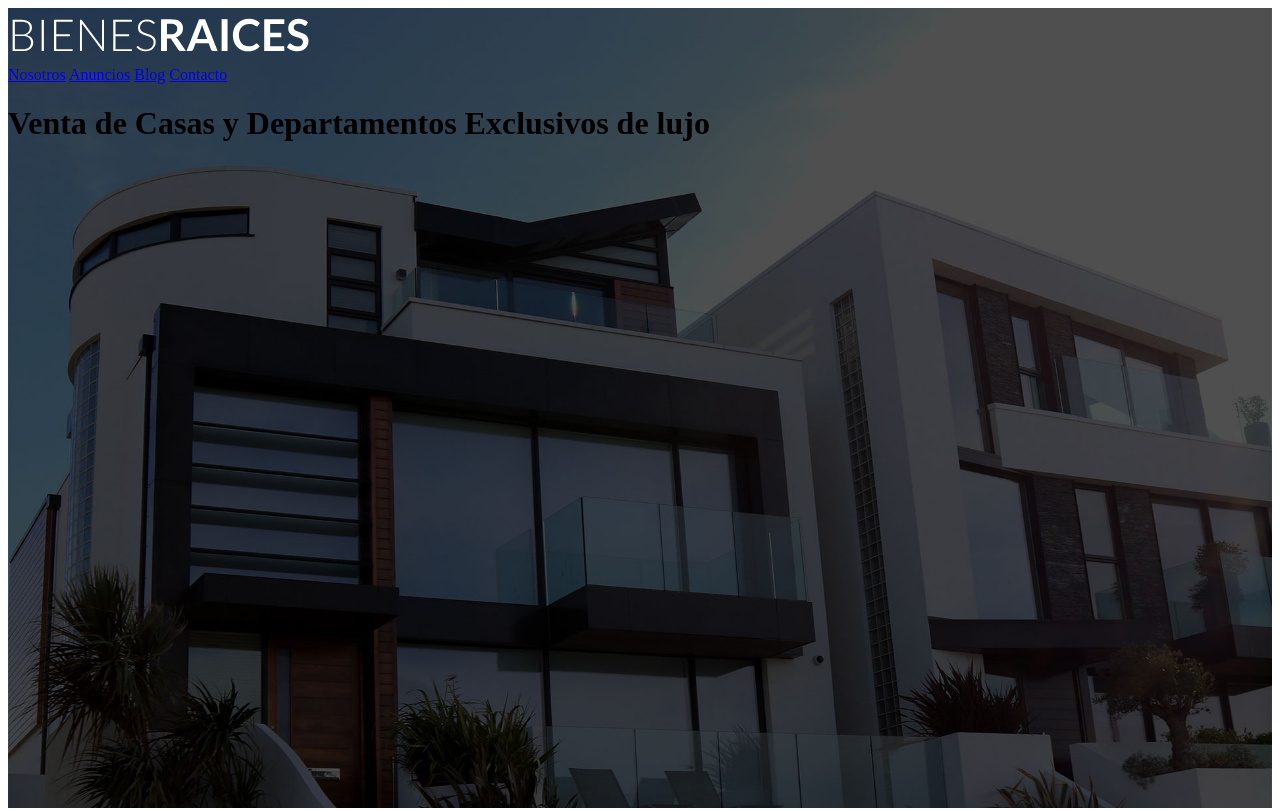
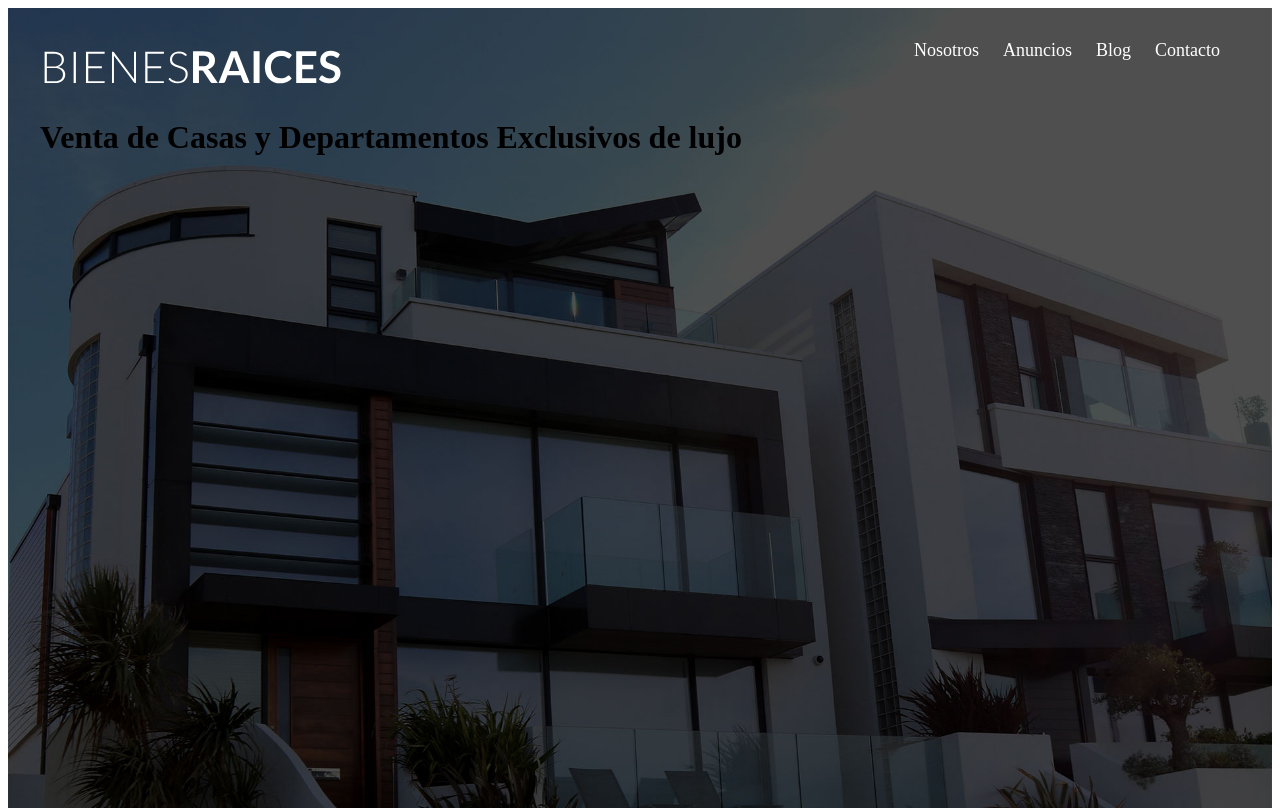
Before and after one commit to chelo-py/proyecto-web, a plain HTML site: page index.html in a window 1280 px wide. Shown: the top 810 px of the page. Drawn offline with Linux system fonts and the light colour scheme.

Commit message:
Posicionando el Menú, Colores a los enlaces y alineando el Logotipo

```diff
--- a/css/styles.css
+++ b/css/styles.css
@@ -1,3 +1,9 @@
+/** Globales **/
+.contenedor {
+  max-width: 1200px;
+  margin: 0 auto;
+}
+/* Header */
 .site-header.inicio {
   /*background: url(../img/header.jpg); se puede hacer de esta forma también*/
   background-image: url(../img/header.jpg);
@@ -6,3 +12,19 @@
   background-position: center center;
   background-size: cover;
 }
+.barra {
+  display: flex;
+  /*margin-top: 32px; margen que existe entre el elemento y lo que hay fuera del borde del contenido*/
+  padding-top: 32px; /* margen que existe entre el borde y el elemento de adentro*/
+  justify-content: space-between; /*espacio entre un elemento y otro*/
+}
+
+/** Navegación **/
+/*lo primero viene a ser el nombre de la clase, que vendría a ser el padre
+  luego el "a" es el hijo de la clase "navegacion"*/
+.navegacion a {
+  color: #ffffff; /* color al texto en blanco */
+  text-decoration: none; /* suprime el: subrayado del texto */
+  font-size: 18px; /* tamaño de fuente: 18 pixeles */
+  margin-right: 20px; /* margen a la derecha: 20 pixeles */
+}
--- a/index.html
+++ b/index.html
@@ -10,19 +10,22 @@
   </head>
   <body>
     <header class="site-header inicio">
+      <div class="contenedor">
+        <div class="barra">
           <a href="/">
             <img src="img/logo.svg" alt="Logotipo de Bienes Raices" />
           </a>
-
-      <nav>
+          <nav class="navegacion">
             <!--target="_blank"= hace que un enlace se abra en una nueva ventana-->
             <a href="nosotros.html">Nosotros</a>
             <a href="anuncios.html">Anuncios</a>
             <a href="blog.html">Blog</a>
             <a href="contacto.html">Contacto</a>
           </nav>
-
+        </div>
         <h1>Venta de Casas y Departamentos Exclusivos de lujo</h1>
+      </div>
+      <!--Contenedor-->
     </header>
 
     <section>
@@ -139,7 +142,7 @@
     </section>
 
     <footer>
-      <nav>
+      <nav class="navegacion">
         <a href="nosotros.html">Nosotros</a>
         <a href="anuncios.html">Anuncios</a>
         <a href="blog.html">Blog</a>
```
Lines whose indentation alone changed are shown as unchanged.
